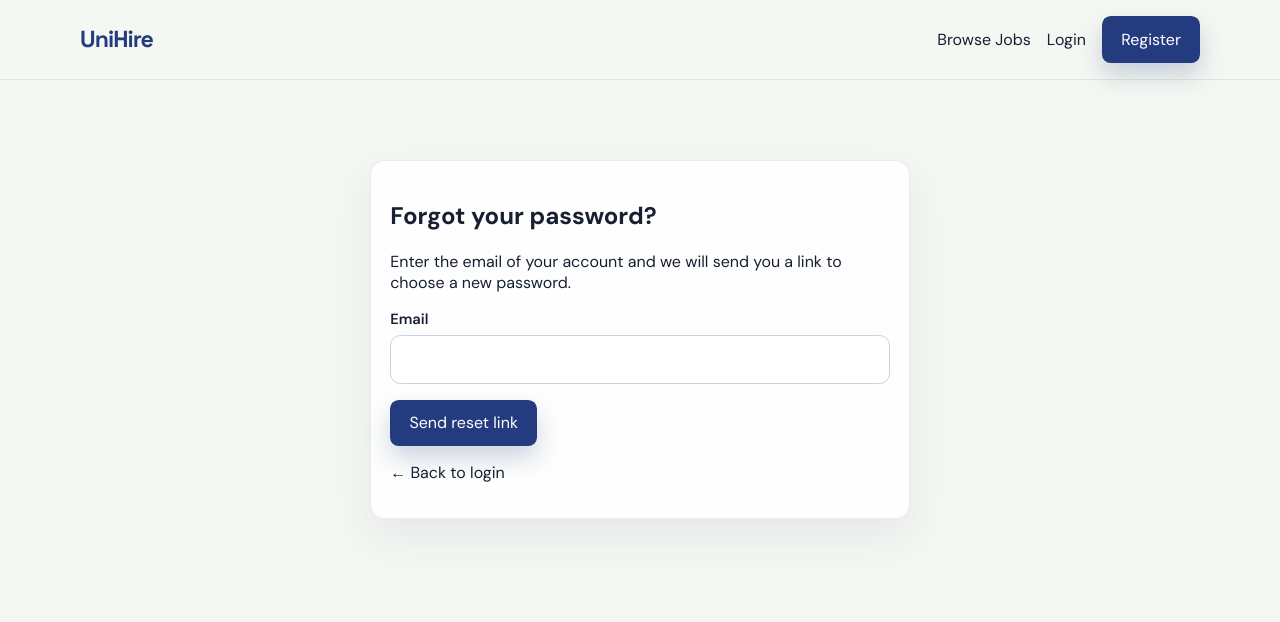
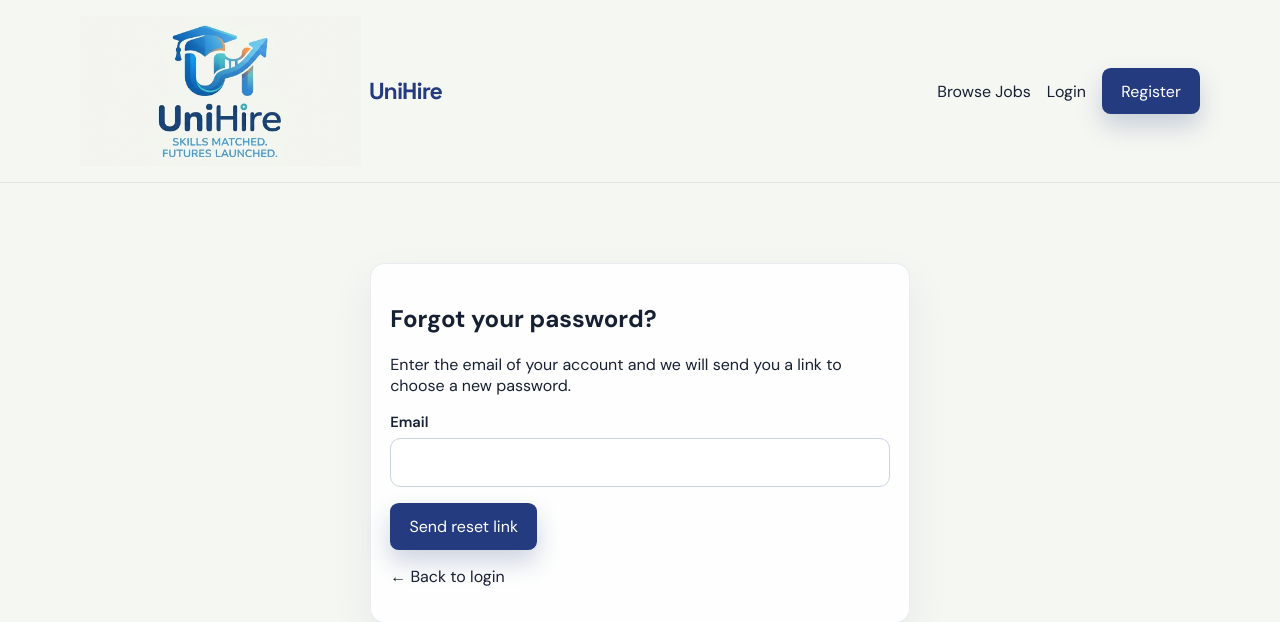
Before and after one commit to Blodox12/UniHire_PI1_20262, a Django app: page /password-reset/ in a window 1280 px wide. Shown: the top 622 px of the page. Run offline with Django 5.2, Linux system fonts and the light colour scheme.

Commit message:
Logo de la marca

```diff
--- a/core/templates/core/base.html
+++ b/core/templates/core/base.html
@@ -5,13 +5,16 @@
   <meta charset="utf-8" />
   <meta name="viewport" content="width=device-width, initial-scale=1" />
   <title>{% block title %}UniHire{% endblock %}</title>
-  <link rel="stylesheet" href="{% static 'css/style.css' %}" />
+  <link rel="stylesheet" href="{% static 'css/style.css' %}?v=2" />
 </head>
 <body>
 
 <nav class="navbar">
   <div class="container nav-wrap">
-    <a href="{% url 'core:home' %}" class="brand">UniHire</a>
+    <a href="{% url 'core:home' %}" class="brand">
+    <img src="{% static 'img/logounihire.jpeg' %}" alt="UniHire" class="brand-logo" height="40">
+    UniHire
+  </a>
     <div class="nav-links">
       <a href="{% url 'jobs:jobs' %}">Browse Jobs</a>
       {% if is_logged_in %}
--- a/static/css/style.css
+++ b/static/css/style.css
@@ -9,8 +9,10 @@ button, input, select, textarea { font: inherit; }
 
 .navbar { background: rgba(245,247,242,.88); border-bottom: 1px solid rgba(23,32,51,.08); backdrop-filter: blur(16px); position: sticky; top: 0; z-index: 100; }
 .nav-wrap { display: flex; justify-content: space-between; align-items: center; padding: 1rem 0; }
-.brand { font: 700 1.45rem 'Space Grotesk', sans-serif; color: #243b80; letter-spacing: -.04em; }
+.brand { font: 700 1.45rem 'Space Grotesk', sans-serif; color: #243b80; letter-spacing: -.04em; display: flex; align-items: center; gap: .5rem; }
+.brand-logo { height: 150px; width: auto; display: block; }
 .nav-links { display: flex; align-items: center; gap: 1rem; }
+
 
 .hero { position: relative; overflow: hidden; padding: 6.5rem 0 5.5rem; background: linear-gradient(135deg,#f5f7f2 0%,#eef0ff 52%,#f8e9dc 100%); }
 .hero::before { content: ''; position: absolute; width: 42rem; height: 42rem; right: -14rem; top: -17rem; border: 1px solid rgba(36,59,128,.13); border-radius: 50%; }
```
Also changed, not shown: static/img/logounihire.jpeg (added).
